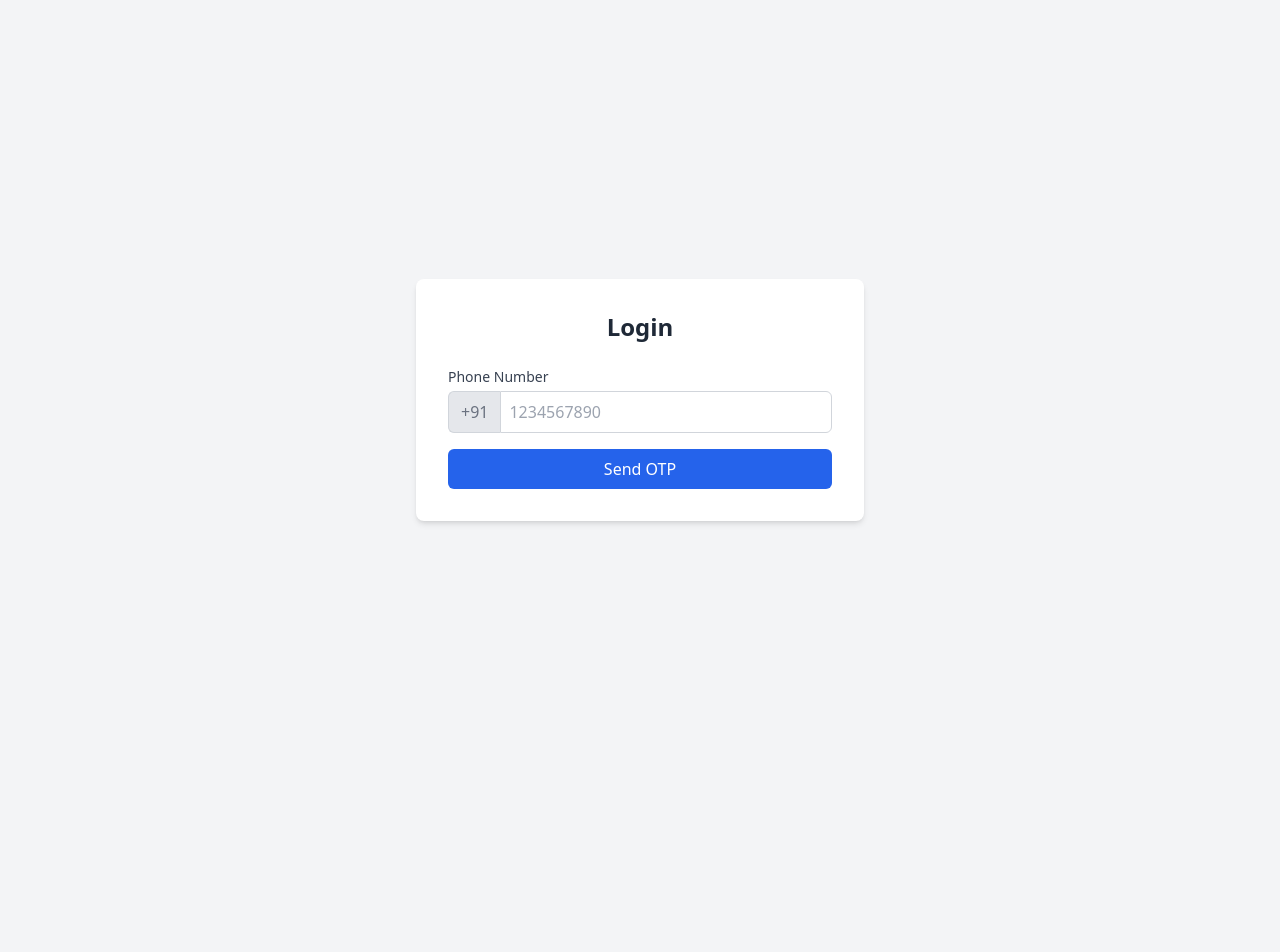
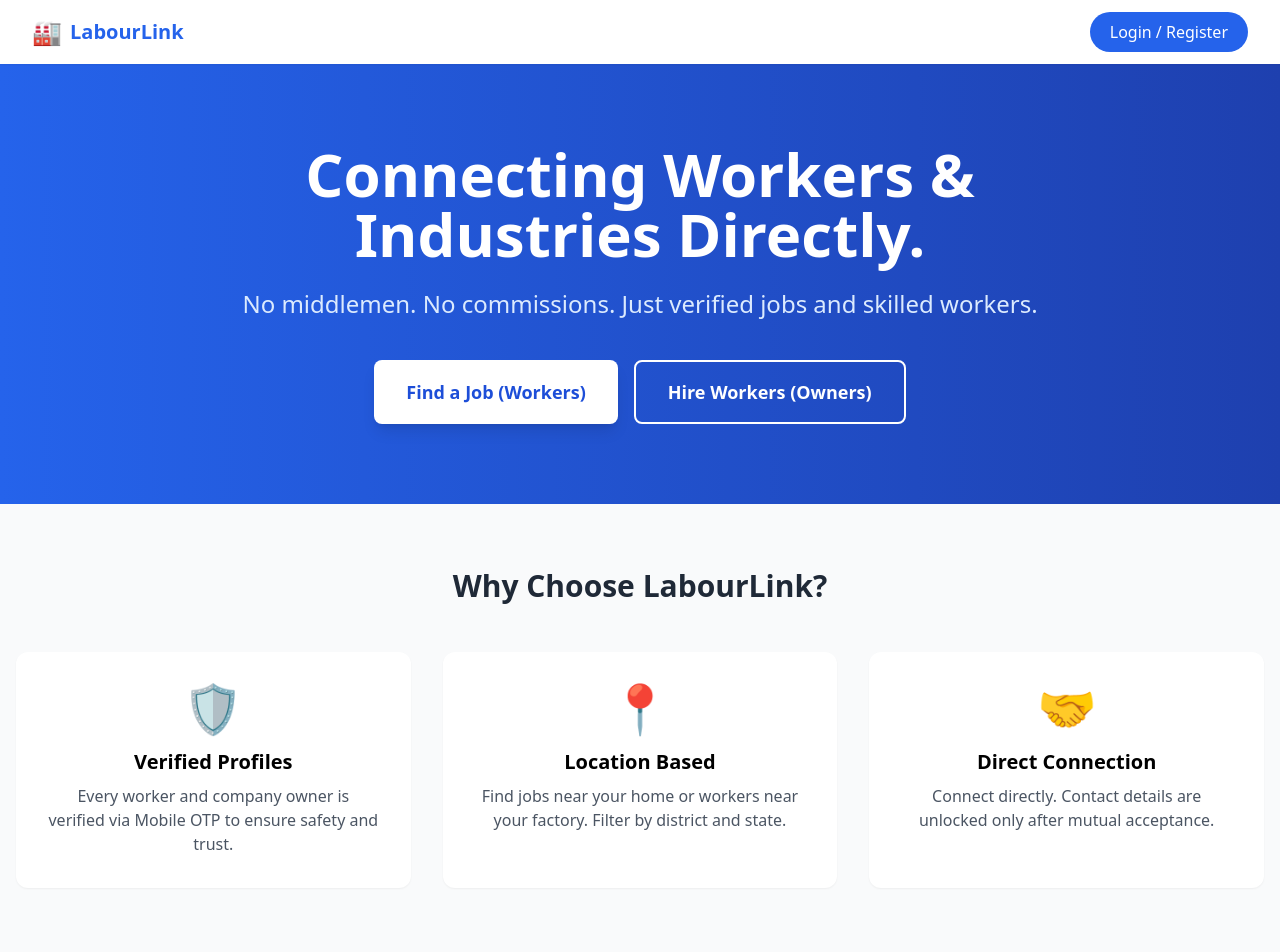
Before and after one commit to gowthxm07/Labour-Hiring-Platform-for-Small-Scale-Industries, a React (Create React App) app: page / in a window 1280 px wide. Shown: the top 952 px of the page. Before the commit the page ends 800 px from the top, so only its background shows below. Built offline with nearby package versions, Linux system fonts and the light colour scheme; no server answers.

Commit message:
Created a landing page for the website

```diff
--- a/src/App.js
+++ b/src/App.js
@@ -1,6 +1,7 @@
 import React, { useEffect, useState } from "react";
 import { BrowserRouter as Router, Routes, Route, useNavigate } from "react-router-dom";
 import { AuthProvider, useAuth } from "./contexts/AuthContext";
+import LandingPage from "./components/LandingPage"; // Import the new Landing Page
 import Login from "./components/Login";
 import ProtectedRoute from "./components/ProtectedRoute";
 import RoleSelection from "./components/RoleSelection";
@@ -8,7 +9,7 @@ import WorkerDashboard from "./components/WorkerDashboard";
 import OwnerDashboard from "./components/OwnerDashboard";
 import { getUserRole } from "./utils/userUtils";
 
-// This component decides where to send the user
+// Main Redirect Logic
 function MainRedirect() {
   const { currentUser } = useAuth();
   const navigate = useNavigate();
@@ -19,7 +20,7 @@ function MainRedirect() {
       if (currentUser) {
         const role = await getUserRole(currentUser.uid);
         if (!role) {
-          navigate("/role-selection"); // New User
+          navigate("/role-selection");
         } else if (role === "worker") {
           navigate("/worker-dashboard");
         } else if (role === "owner") {
@@ -31,7 +32,7 @@ function MainRedirect() {
     checkRole();
   }, [currentUser, navigate]);
 
-  if (checking) return <div>Loading User Data...</div>;
+  if (checking) return <div className="p-10 text-center">Loading User Data...</div>;
   return null;
 }
 
@@ -40,8 +41,11 @@ function App() {
     <Router>
       <AuthProvider>
         <Routes>
-          <Route path="/" element={<Login />} />
+          {/* Public Routes */}
+          <Route path="/" element={<LandingPage />} />
+          <Route path="/login" element={<Login />} />
 
+          {/* Protected Routes */}
           <Route path="/dashboard" element={
              <ProtectedRoute><MainRedirect /></ProtectedRoute>
           } />
--- /dev/null
+++ b/src/components/LandingPage.js
@@ -0,0 +1,97 @@
+import React from "react";
+import { useNavigate } from "react-router-dom";
+
+export default function LandingPage() {
+  const navigate = useNavigate();
+
+  return (
+    <div className="min-h-screen bg-white">
+      {/* Navigation */}
+      <nav className="bg-white shadow-sm sticky top-0 z-50">
+        <div className="max-w-7xl mx-auto px-4 sm:px-6 lg:px-8">
+          <div className="flex justify-between h-16 items-center">
+            <div className="flex items-center gap-2">
+              <span className="text-2xl">🏭</span>
+              <span className="text-xl font-bold text-blue-600">LabourLink</span>
+            </div>
+            <div>
+              <button
+                onClick={() => navigate("/login")}
+                className="bg-blue-600 text-white px-5 py-2 rounded-full font-medium hover:bg-blue-700 transition"
+              >
+                Login / Register
+              </button>
+            </div>
+          </div>
+        </div>
+      </nav>
+
+      {/* Hero Section */}
+      <div className="bg-gradient-to-r from-blue-600 to-blue-800 text-white py-20 px-4">
+        <div className="max-w-4xl mx-auto text-center">
+          <h1 className="text-4xl md:text-6xl font-bold mb-6">
+            Connecting Workers & Industries Directly.
+          </h1>
+          <p className="text-xl md:text-2xl text-blue-100 mb-10">
+            No middlemen. No commissions. Just verified jobs and skilled workers.
+          </p>
+          <div className="flex flex-col sm:flex-row justify-center gap-4">
+            <button
+              onClick={() => navigate("/login")}
+              className="bg-white text-blue-700 px-8 py-4 rounded-lg font-bold text-lg hover:bg-gray-100 shadow-lg transition"
+            >
+              Find a Job (Workers)
+            </button>
+            <button
+              onClick={() => navigate("/login")}
+              className="bg-transparent border-2 border-white text-white px-8 py-4 rounded-lg font-bold text-lg hover:bg-white/10 transition"
+            >
+              Hire Workers (Owners)
+            </button>
+          </div>
+        </div>
+      </div>
+
+      {/* Features Section */}
+      <div className="py-16 bg-gray-50">
+        <div className="max-w-7xl mx-auto px-4">
+          <h2 className="text-3xl font-bold text-center text-gray-800 mb-12">Why Choose LabourLink?</h2>
+
+          <div className="grid md:grid-cols-3 gap-8">
+            {/* Feature 1 */}
+            <div className="bg-white p-8 rounded-xl shadow-sm text-center">
+              <div className="text-5xl mb-4">🛡️</div>
+              <h3 className="text-xl font-bold mb-2">Verified Profiles</h3>
+              <p className="text-gray-600">
+                Every worker and company owner is verified via Mobile OTP to ensure safety and trust.
+              </p>
+            </div>
+
+            {/* Feature 2 */}
+            <div className="bg-white p-8 rounded-xl shadow-sm text-center">
+              <div className="text-5xl mb-4">📍</div>
+              <h3 className="text-xl font-bold mb-2">Location Based</h3>
+              <p className="text-gray-600">
+                Find jobs near your home or workers near your factory. Filter by district and state.
+              </p>
+            </div>
+
+            {/* Feature 3 */}
+            <div className="bg-white p-8 rounded-xl shadow-sm text-center">
+              <div className="text-5xl mb-4">🤝</div>
+              <h3 className="text-xl font-bold mb-2">Direct Connection</h3>
+              <p className="text-gray-600">
+                Connect directly. Contact details are unlocked only after mutual acceptance.
+              </p>
+            </div>
+          </div>
+        </div>
+      </div>
+
+      {/* Footer */}
+      <footer className="bg-gray-800 text-gray-400 py-8 text-center">
+        <p>&copy; 2025 LabourLink Platform. All rights reserved.</p>
+      </footer>
+    </div>
+  );
+}
```
